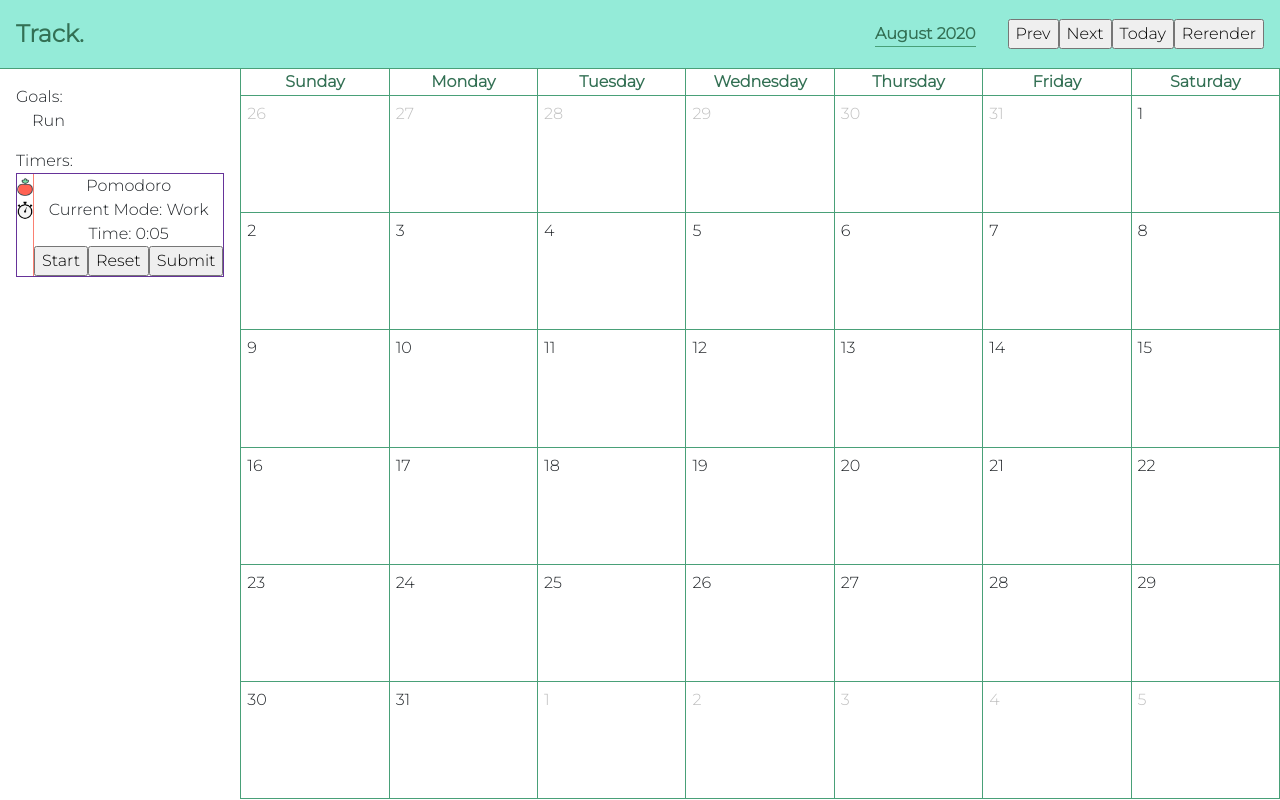
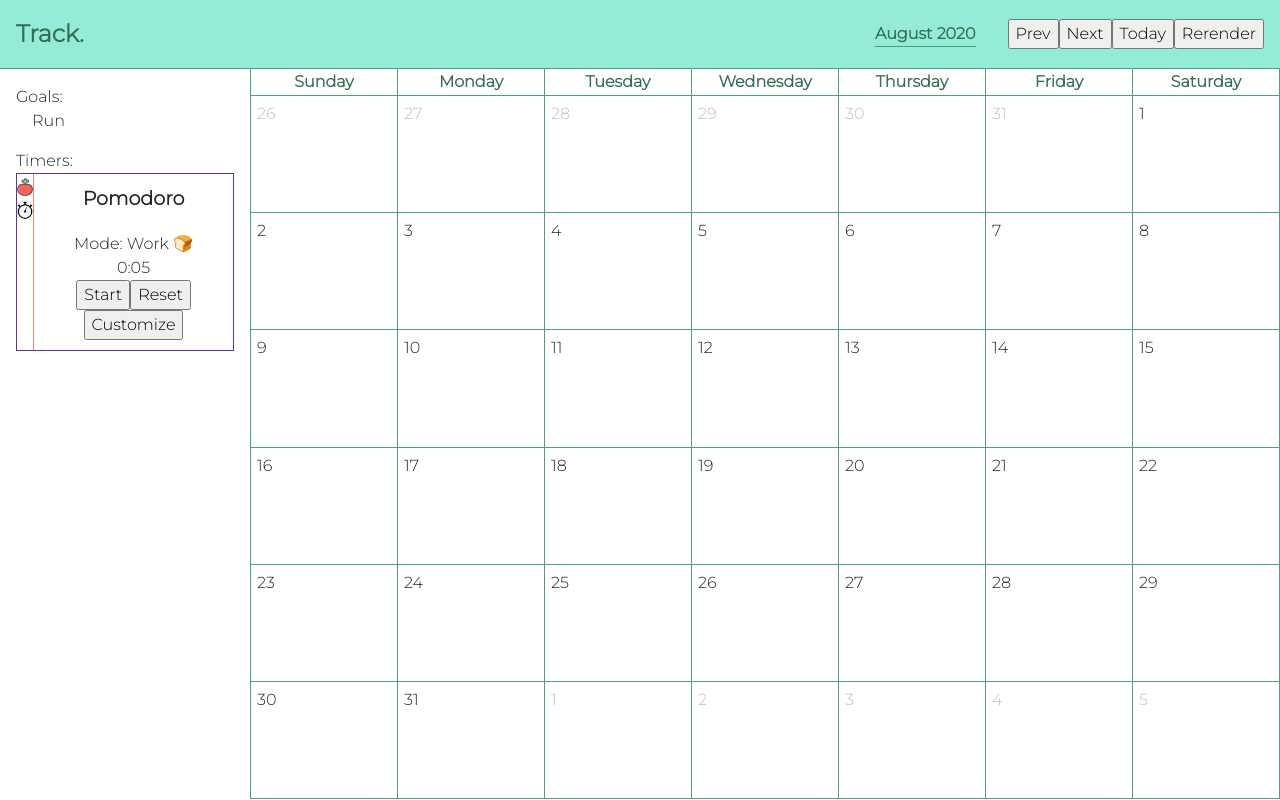
Before and after one commit to evanhan6561/Track, a React (Create React App) app in the folder frontend/: page / in a window 1280 px wide. Built offline with nearby package versions, Linux system fonts and the light colour scheme.

Commit message:
Timer frontend complete

```diff
--- /dev/null
+++ b/frontend/src/components/CustomPomodoroForm.js
@@ -0,0 +1,74 @@
+import React, { useState} from 'react';
+import '../css/CustomPomodoroForm.css'
+
+/* https://stackoverflow.com/questions/55757761/handle-an-input-with-react-hooks
+    A reusable way of handling forms
+
+    i.e. {id: 'username-input', label: 'Username:', type: 'text'}
+*/
+function useInput(options) {
+    const [value, setValue] = useState("");
+    const input = (
+        <>
+            <label htmlFor={options.id}>{options.label}</label><br />
+            <input id={options.id} value={value} onChange={e => setValue(e.target.value)} type={options.type} />
+        </>
+    );
+    return [value, input];
+}
+
+const CustomPomodoroForm = ({ setStartingWorkCentiseconds, setStartingRestCentiseconds}) => {
+    const [isHidden, setIsHidden] = useState(true);
+
+    const [minuteWorkValue, minuteWorkInput] = useInput({
+        id: 'pomodoro-work-input',
+        label: 'Work Interval (min):',
+        type: 'number'
+    });
+
+    const [minuteRestValue, minuteRestInput] = useInput({
+        id: 'pomodoro-rest-input',
+        label: 'Rest Interval (min):',
+        type: 'number'
+    });
+
+    const setCustomIntervals = () => {
+        // Need to convert the user input from minutes -> centiseconds and handle blank input
+        let workStartTime;
+        let restStartTime;
+
+        if (minuteWorkValue === '') {
+            workStartTime = 0;
+        } else {
+            workStartTime = minuteWorkValue * 60 * 10;
+        }
+
+        if (minuteRestValue === '') {
+            restStartTime = 0;
+        } else {
+            restStartTime = minuteRestValue * 60 * 10;
+        }
+
+        setStartingWorkCentiseconds(workStartTime);
+        setStartingRestCentiseconds(restStartTime);
+    }
+
+    if (isHidden) {
+        return (
+            <input type='button' onClick={() => setIsHidden(isHidden => !isHidden)} value='Customize' />
+        )
+    } else {
+        return (
+            <>
+                <input type='button' onClick={() => setIsHidden(isHidden => !isHidden)} value='Hide' />
+                <form className='custom-pomodoro-form'>
+                    {minuteWorkInput}<br />
+                    {minuteRestInput}<br />
+                    <input type='button' onClick={setCustomIntervals} value='Confirm' />
+                </form>
+            </>
+        );
+    }
+}
+
+export default CustomPomodoroForm;
--- a/frontend/src/components/PomodoroTimer.js
+++ b/frontend/src/components/PomodoroTimer.js
@@ -1,53 +1,50 @@
-import React, { useState, useEffect } from 'react';
-
-const startingWorkCentiseconds = 10 * 5;
-const startingRestCentiseconds = 10 * 3;
-
+import React, { useState, useEffect, useCallback } from 'react';
+import CustomPomodoroForm from './CustomPomodoroForm';
 
 const PomodoroTimer = ({ timer }) => {
     let timerStyle = { display: 'none' };
     if (timer === 'Pomodoro') {
         timerStyle = { display: 'block' }
     }
+    const [startingWorkCentiseconds, setStartingWorkCentiseconds] = useState(10 * 5);
+    const [startingRestCentiseconds, setStartingRestCentiseconds] = useState(10 * 3);
 
     const [centiseconds, setCentiseconds] = useState(startingWorkCentiseconds);
     const [ticking, setTicking] = useState(false);
-    const [ticker, setTicker] = useState(null);
-
     const [isWorkMode, setIsWorkMode] = useState(true);
 
     const tick = () => {
         setCentiseconds(centiseconds => centiseconds - 1);
     }
 
-
     const startStop = () => {
-        if (ticking){
-            // Shutdown the ticker
-            setTicker(clearInterval(ticker));
-        }else{
-            // Start ticker
-
-            /* Passing an arrow function breaks this code. I'm unsure why.*/
-            setTicker(window.setInterval(tick, 100));
-        }
         setTicking(ticking => !ticking);
     }
 
+    // On timer completion, toggle workMode, reset time, pause
     useEffect(() => {
-        if (centiseconds === 0){
-            setTicker(ticker => clearInterval(ticker));
-
-            if (isWorkMode){
+        if (centiseconds === 0) {
+            if (isWorkMode) {
                 setCentiseconds(startingRestCentiseconds);
-            }else{
+            } else {
                 setCentiseconds(startingWorkCentiseconds);
             }
 
             setIsWorkMode(!isWorkMode);
-            setTicking(ticking => !ticking);
+            setTicking(false);
         }
-    }, [centiseconds, isWorkMode]);
+    }, [centiseconds, isWorkMode, startingRestCentiseconds, startingWorkCentiseconds]);
+
+    // Tick if "ticking = true"
+    useEffect(() => {
+        let ticker;
+        if (ticking) {
+            ticker = setInterval(tick, 100);
+        }
+        return function cleanup() {
+            clearInterval(ticker);
+        }
+    }, [ticking])
 
     const displayTime = () => {
         let remainingSeconds = Math.floor(centiseconds / 10);
@@ -78,23 +75,36 @@ const PomodoroTimer = ({ timer }) => {
         }
     }
 
-    const reset = () => {
-        startStop();
+    /** Completely reset to initial state in work mode
+     *      - Wrapped in useCallback() to prevent infinite rerenders according to ESLint.
+     */
+    const reset = useCallback(() => {
+        setTicking(false);
+        setIsWorkMode(true);
         setCentiseconds(startingWorkCentiseconds);
-    }
+    }, [startingWorkCentiseconds])
 
+    /** If the user inputs custom work/rest intervals, completely reset the timer to immediately reflect changes.
+     *
+     */
+    useEffect(() => {
+        reset();
+    }, [startingRestCentiseconds, startingWorkCentiseconds, reset])
 
     return (
         <div style={timerStyle}>
             <div>
-                <div>Current Mode: {isWorkMode ? 'Work' : 'Rest'}</div>
-                <div>Time: {displayTime()}</div>
+                <div>Mode: {isWorkMode ? 'Work 🍞' : 'Rest ☕'}</div>
+                <div>{displayTime()}</div>
             </div>
             <div>
                 <input type='button' onClick={startStop} value={ticking ? 'Stop' : 'Start'} />
                 <input type='button' onClick={reset} value='Reset' />
-                <input type='button' value='Submit' />
             </div>
+            <CustomPomodoroForm
+                setStartingWorkCentiseconds={setStartingWorkCentiseconds}
+                setStartingRestCentiseconds={setStartingRestCentiseconds}
+            />
         </div>
     );
 }
@@ -103,10 +113,13 @@ export default PomodoroTimer;
 
 
 /**
- * Implementing this gave me quite a bit of trouble.
+ * Implementing this gave me quite a headache.
  * I wanted to alter state when the timer reached 0. I spend an hour or so trying to shove this logic into 'tick()', which
  * is repeatedly called by "setInterval()". The first issue is that "setInterval()" is a closure that only ever sees the very initial values
  * of the various states, which I got around by using a functional update (Passing in an arrow function).
  *
- * I initally tried calling "setState()" functions within this arrow function, namely cle
+ * TLDR:
+ *  - It seems I should never call a "setState()" within another "setState"
+ *  - The React Docs explicitly state that timers should use "useEffect()" to keep track of time to avoid weird bugs.
+ *    I altered my code to do so and it is much cleaner as well now.
  */
--- a/frontend/src/components/Stopwatch.js
+++ b/frontend/src/components/Stopwatch.js
@@ -1,4 +1,4 @@
-import React, {useState} from 'react';
+import React, {useState, useEffect} from 'react';
 
 const initialCentiseconds = 0;
 
@@ -11,7 +11,6 @@ const Stopwatch = ({ timer }) => {
 
     const [centiseconds, setCentiseconds] = useState(initialCentiseconds);
     const [ticking, setTicking] = useState(false);
-    const [ticker, setTicker] = useState(null);
 
     /*
     https://stackoverflow.com/questions/53024496/state-not-updating-when-using-react-state-hook-within-setinterval
@@ -31,15 +30,19 @@ const Stopwatch = ({ timer }) => {
     }
 
     const startStop = () => {
-        if (ticking){
-            // Shutdown the ticker
-            clearInterval(ticker);
-        }else{
-            // Start ticker
-            setTicker(window.setInterval(tick, 100));
-        }
         setTicking(!ticking);
     }
+
+    // Tick if "ticking = true"
+    useEffect(() => {
+        let ticker;
+        if (ticking){
+            ticker = setInterval(tick, 100);
+        }
+        return function cleanup(){
+            clearInterval(ticker);
+        }
+    }, [ticking])
 
     const displayTime = () => {
         let remainingSeconds = Math.floor(centiseconds / 10);
@@ -71,7 +74,7 @@ const Stopwatch = ({ timer }) => {
     }
 
     const reset = () => {
-        startStop();
+        setTicking(false);
         setCentiseconds(initialCentiseconds);
     }
 
@@ -83,7 +86,7 @@ const Stopwatch = ({ timer }) => {
             <div>
                 <input type='button' onClick={startStop} value={ticking ? 'Stop': 'Start'}/>
                 <input type='button' onClick={reset} value='Reset'/>
-                <input type='button' value='Submit'/>
+                <input type='button' value='Log'/>
             </div>
         </div>
     );
--- a/frontend/src/components/TimerDisplay.js
+++ b/frontend/src/components/TimerDisplay.js
@@ -1,5 +1,4 @@
 import React, {useReducer} from 'react';
-import { useEffect } from 'react';
 import '../css/TimerDisplay.css'
 import Stopwatch from './Stopwatch';
 import PomodoroTimer from './PomodoroTimer';
@@ -15,14 +14,8 @@ const timerReducer = (state, action) => {
     }
 }
 
-
-
 const TimerDisplay = () => {
     const [timer, dispatch] = useReducer(timerReducer, 'Pomodoro');
-
-    // Component Did Mount Equivalent
-    useEffect(() => {
-    }, [])
 
     return (
         <div className='timer-display-wrapper'>
@@ -37,7 +30,7 @@ const TimerDisplay = () => {
                     </li>
                 </ul>
                 <div className='timer-display'>
-                    <div>{timer}</div>
+                    <div className='timer-current'>{timer}</div>
                     <PomodoroTimer timer={timer}/>
                     <Stopwatch timer={timer}/>
                 </div>
--- /dev/null
+++ b/frontend/src/css/CustomPomodoroForm.css
@@ -0,0 +1,3 @@
+.custom-pomodoro-form{
+    text-align: left;
+}
--- a/frontend/src/css/Sidebar.css
+++ b/frontend/src/css/Sidebar.css
@@ -2,7 +2,7 @@ aside{
     display: flex;
     flex-direction: column;
 
-    min-width: 200px;
+    min-width: 250px;
     padding: 1em;
 }
 
--- a/frontend/src/css/TimerDisplay.css
+++ b/frontend/src/css/TimerDisplay.css
@@ -24,10 +24,17 @@
     cursor: pointer;
 }
 
+.timer-current{
+    font-weight: 600;
+    font-size: larger;
+    margin-bottom: 1em;
+}
+
 .timer-display{
     height: 100%;
     display: flex;
     flex-direction: column;
     align-items: center;
     text-align: center;
+    padding: 10px;
 }
```
